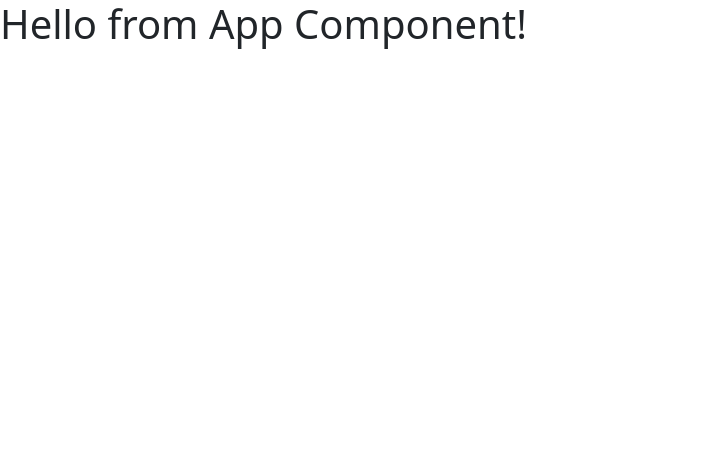
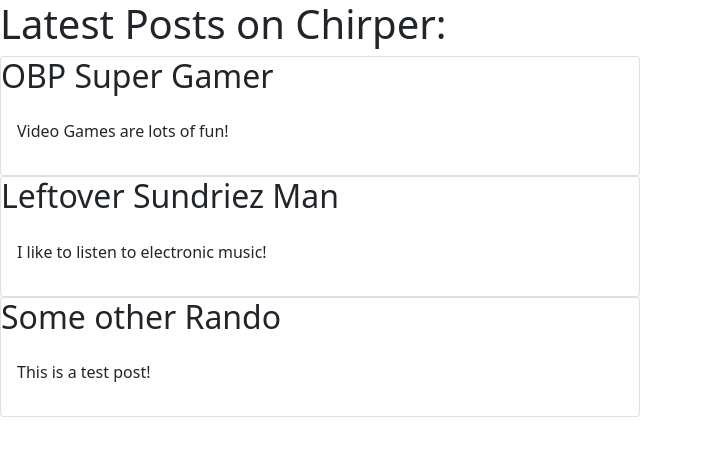
Before and after one commit to OBPSG/React-Lab-Chirper-Front-End, a React (Create React App) app: page / in a window 1280 px wide. Shown: the top 456 px of the page, without its empty margins (0-703 px from the left). Built offline with nearby package versions, Linux system fonts and the light colour scheme.

Commit message:
Got a placeholder set of posts using Bootstrap card styling to display

```diff
--- a/src/app.jsx
+++ b/src/app.jsx
@@ -1,9 +1,13 @@
 import React from 'react';
+import Post from './components/post';
 
 function App() {
     return (
         <div>
-            <h1>Hello from App Component!</h1>
+            <h1>Latest Posts on Chirper:</h1>
+            <Post userName="OBP Super Gamer" body="Video Games are lots of fun!"></Post>
+            <Post userName="Leftover Sundriez Man" body="I like to listen to electronic music!"></Post>
+            <Post userName="Some other Rando" body="This is a test post!"></Post>
         </div>
     );
 }
--- /dev/null
+++ b/src/components/post.jsx
@@ -0,0 +1,12 @@
+import React from 'react';
+
+function Post(props) {
+    return(
+        <div className="card col-6">
+            <h2 className="card-title">{props.userName}</h2>
+            <p className="card-body">{props.body}</p>
+        </div>
+    );
+}
+
+export default Post;
```
